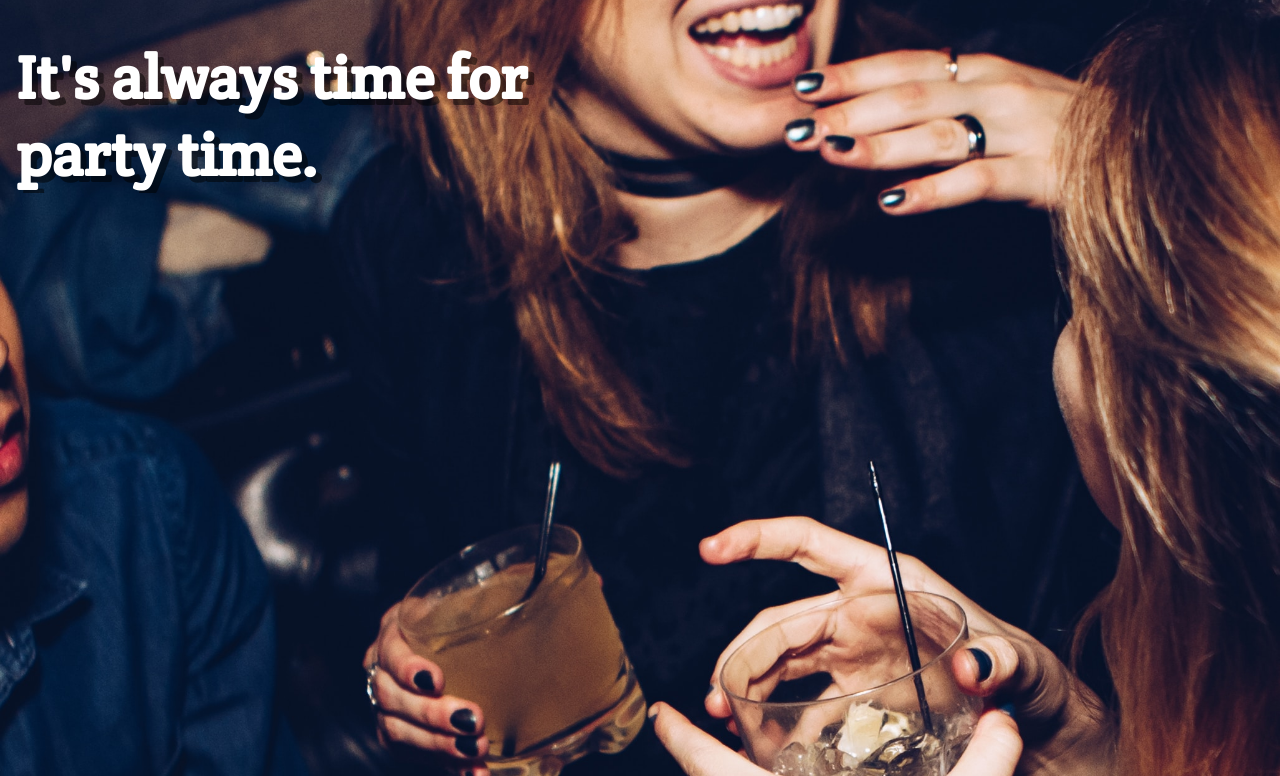
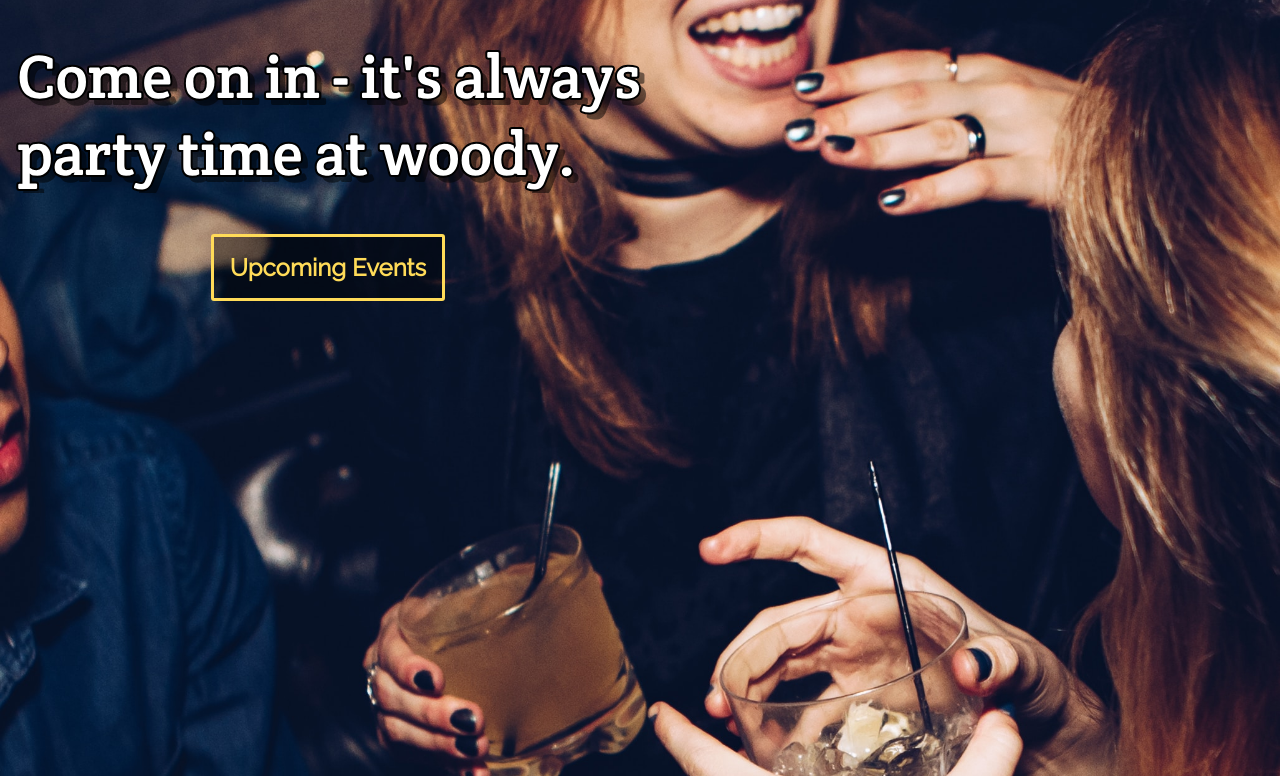
Before and after one commit to beboptank/woody-website, a Gatsby site in the folder woody/: page / in a window 1280 px wide. Shown: the part 1736-2512 px from the top of the page. Built offline with nearby package versions, Linux system fonts and the light colour scheme; Gatsby itself is replaced by a stand-in of ours.

Commit message:
add and style reusable button for heros

```diff
--- /dev/null
+++ b/woody/src/components/Button/button.js
@@ -0,0 +1,17 @@
+import React from 'react';
+import './button.scss';
+
+export default function Button({ text, href }) {
+    return (
+        <div className='buttoncontainer'>
+            <a className='buttoncontainer__link' href={ href }>
+                <button className='buttoncontainer__button' type='button'>{ text }</button>
+            </a>
+        </div>
+    )
+}
+
+Button.defaultProps = {
+    text: "Woody",
+    href: "www.google.com"
+}
--- /dev/null
+++ b/woody/src/components/Button/button.scss
@@ -0,0 +1,27 @@
+$font-content: 'Raleway', sans-serif;
+
+.buttoncontainer {
+    display: flex;
+    flex-flow: row;
+    justify-content: center;
+    padding-right: 1rem;
+
+    &__button {
+        cursor: pointer;
+        padding: 1rem;
+        background-color: rgba(0, 0, 0, 0.4);
+        color: #FFDB58;
+        border: 3px solid #FFDB58;
+        border-radius: 3px;
+        font-family: $font-content;
+        font-size: 1.5rem;
+        font-weight: bold;
+        transition: 1s;
+    }
+
+    &__button:hover {
+        color: black;
+        background-color: #FFDB58;
+        transition: 1s;
+    }
+}
--- a/woody/src/components/Heros/eventhero.js
+++ b/woody/src/components/Heros/eventhero.js
@@ -1,6 +1,6 @@
-import { Link } from "gatsby";
 import PropTypes from "prop-types";
 import React from "react";
+import Button from "../Button/button";
 import "../layout.scss";
 import "./eventhero.scss";
 
@@ -9,6 +9,7 @@ export default function EventHero({ text }) {
         <div className="eventhero-container">
             <div className="eventhero-container__info">
                 <h1>{text}</h1>
+                <Button text={"Upcoming Events"} />
             </div>
         </div>
     );
--- a/woody/src/components/Heros/instahero.js
+++ b/woody/src/components/Heros/instahero.js
@@ -1,6 +1,6 @@
-import { Link } from "gatsby";
 import PropTypes from "prop-types";
 import React from "react";
+import Button from "../Button/button"
 import "../layout.scss";
 import "./instahero.scss";
 
@@ -9,6 +9,7 @@ export default function InstaHero({ text }) {
         <div className="instahero-container">
             <div className="instahero-container__info">
                 <h1>{text}</h1>
+                <Button text={"Photos and Videos from Instagram"} />
             </div>
         </div>
     );
--- a/woody/src/components/Heros/menuhero.js
+++ b/woody/src/components/Heros/menuhero.js
@@ -1,6 +1,7 @@
 import { Link } from "gatsby";
 import PropTypes from "prop-types";
 import React from "react";
+import Button from "../Button/button";
 import "../layout.scss";
 import "./menuhero.scss";
 
@@ -9,6 +10,7 @@ export default function MenuHero({ text }) {
         <div className="menuhero-container">
             <div className="menuhero-container__info">
                 <h1>{text}</h1>
+                <Button text={"The Menu"}/>
             </div>
         </div>
     );
--- a/woody/src/components/Heros/videohero.js
+++ b/woody/src/components/Heros/videohero.js
@@ -1,4 +1,3 @@
-import { Link } from "gatsby";
 import PropTypes from "prop-types";
 import React from "react";
 import "../layout.scss";
--- a/woody/src/components/layout.scss
+++ b/woody/src/components/layout.scss
@@ -17,6 +17,7 @@ body {
 h1 {
   font-family: $font-header;
   text-shadow: 6px 6px 0px rgba(0,0,0,0.5);
+  -webkit-text-stroke: 2px black;
 }
 
 p {
--- a/woody/src/pages/index.js
+++ b/woody/src/pages/index.js
@@ -12,10 +12,10 @@ const IndexPage = () => (
   <Layout>
     <SEO title="Home" />
     <Nav />
-    <VideoHero text="This is the video hero." />
+    <VideoHero text="Welcome to woody." />
     <MenuHero text="Refreshing cocktails and beer. Homemade curry." />
-    <EventHero text="It's always time for party time." />
-    <InstaHero text="Looking good, everybody." />
+    <EventHero text="Come on in - it's always party time at woody." />
+    <InstaHero text="Say cheese and cheers to good friends and drinks." />
   </Layout>
 )
 
```
